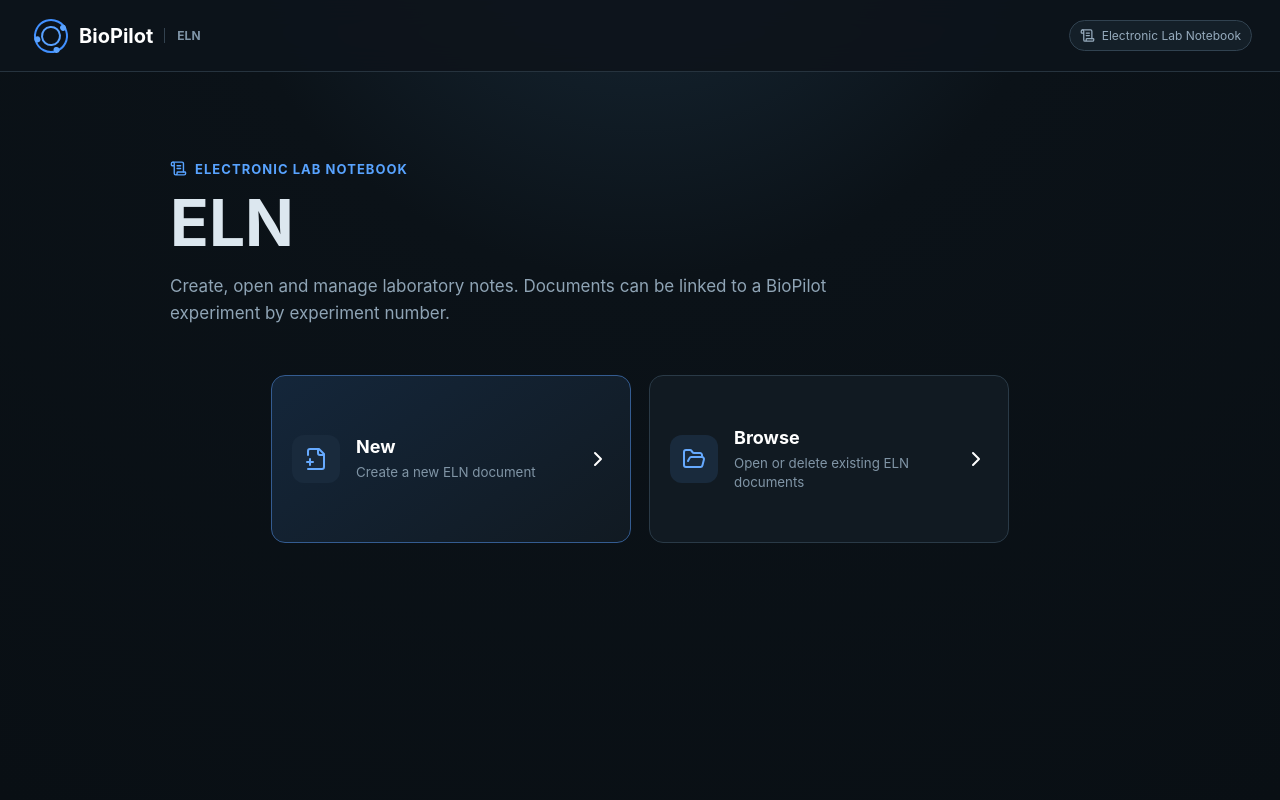
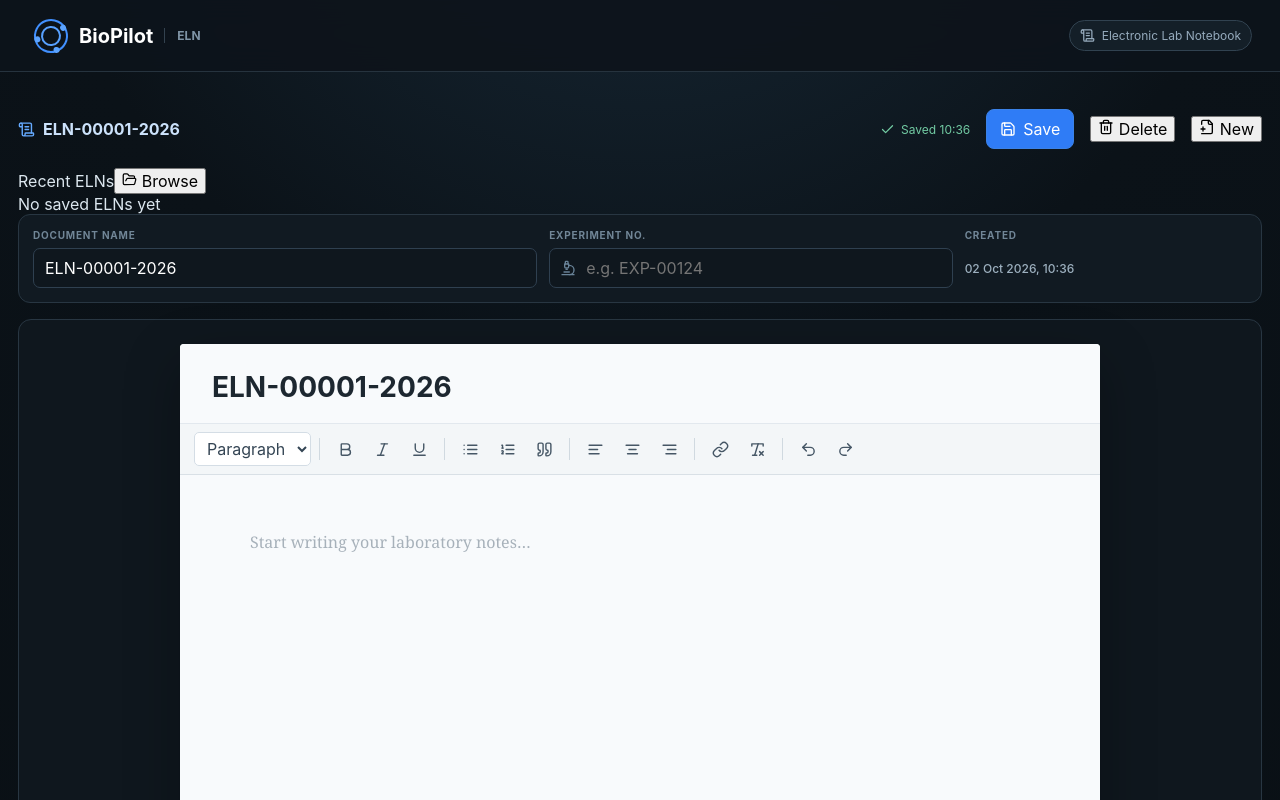
Before and after one commit to dennisbsj/biopilot-eln, a React (Vite) app: page / in a window 1280 px wide. Shown: the top 800 px of the page. Built offline with nearby package versions, Linux system fonts and the light colour scheme.

Commit message:
Open ELN directly in editor with recent document browser

```diff
--- a/src/App.tsx
+++ b/src/App.tsx
@@ -1,6 +1,6 @@
 import {useEffect,useMemo,useRef,useState} from "react";
 import {
-  AlignCenter,AlignLeft,AlignRight,ArrowLeft,Bold,Check,ChevronRight,
+  AlignCenter,AlignLeft,AlignRight,ArrowLeft,Bold,Check,
   FilePlus2,FolderOpen,Italic,Link,List,ListOrdered,Microscope,Quote,
   Redo2,RemoveFormatting,Save,ScrollText,Search,Trash2,Underline,Undo2,X
 } from "lucide-react";
@@ -9,7 +9,7 @@
   id:string; elnNumber:string; sequence:number; year:number; title:string;
   experimentNumber:string; contentHtml:string; createdAt:string; updatedAt:string;
 };
-type Screen="home"|"browse"|"editor";
+type Screen="browse"|"editor";
 
 const DOCS_KEY="biopilot-eln-docs-v1";
 const SEQ_KEY="biopilot-eln-seq-v1";
@@ -59,22 +59,11 @@
 function Logo(){
   return <span className="logo" aria-hidden="true"><i/><b/><em/><strong/></span>;
 }
-function Header({home}:{home:()=>void}){
+function Header({editor}:{editor:()=>void}){
   return <header className="appHeader">
-    <button className="brand" type="button" onClick={home}><Logo/><span>BioPilot</span><small>ELN</small></button>
+    <button className="brand" type="button" onClick={editor}><Logo/><span>BioPilot</span><small>ELN</small></button>
     <div className="moduleBadge"><ScrollText size={15}/> Electronic Lab Notebook</div>
   </header>;
-}
-function Home({go}:{go:(s:Screen)=>void}){
-  return <main className="home">
-    <div className="eyebrow"><ScrollText size={17}/> Electronic Lab Notebook</div>
-    <h1>ELN</h1>
-    <p className="lead">Create, open and manage laboratory notes. Documents can be linked to a BioPilot experiment by experiment number.</p>
-    <section className="cards">
-      <button className="card primary" type="button" onClick={()=>go("editor")}><span><FilePlus2/></span><div><b>New</b><small>Create a new ELN document</small></div><ChevronRight/></button>
-      <button className="card" type="button" onClick={()=>go("browse")} aria-label="Browse ELN documents"><span><FolderOpen/></span><div><b>Browse</b><small>Open or delete existing ELN documents</small></div><ChevronRight/></button>
-    </section>
-  </main>;
 }
 function Browser({docs,back,open,remove}:{docs:Doc[];back:()=>void;open:(d:Doc)=>void;remove:(d:Doc)=>void}){
   const[q,setQ]=useState("");
@@ -125,12 +114,13 @@
     <button title="Redo" onMouseDown={keep} onClick={()=>cmd("redo")}><Redo2 size={17}/></button>
   </div>;
 }
-function Editor({doc,onChange,onSave,onBack}:{doc:Doc;onChange:(d:Doc)=>void;onSave:(d:Doc)=>void;onBack:()=>void}){
+function Editor({doc,docs,onChange,onSave,onBrowse,onNew,onDelete,onOpen}:{doc:Doc;docs:Doc[];onChange:(d:Doc)=>void;onSave:(d:Doc)=>void;onBrowse:()=>void;onNew:()=>void;onDelete:(d:Doc)=>void;onOpen:(d:Doc)=>void}){
   const editor=useRef<HTMLDivElement>(null);
   const[dirty,setDirty]=useState(false);
   const[savedAt,setSavedAt]=useState(doc.updatedAt);
   const[editingTitle,setEditingTitle]=useState(false);
   const titleInput=useRef<HTMLInputElement>(null);
+  const recent=useMemo(()=>[...docs].sort((a,b)=>new Date(b.updatedAt).getTime()-new Date(a.updatedAt).getTime()).slice(0,5),[docs]);
 
   useEffect(()=>{if(editor.current&&editor.current.innerHTML!==doc.contentHtml)editor.current.innerHTML=doc.contentHtml},[doc.id]);
   useEffect(()=>{if(editingTitle){titleInput.current?.focus();titleInput.current?.select()}},[editingTitle]);
@@ -149,13 +139,29 @@
     window.addEventListener("keydown",h);return()=>window.removeEventListener("keydown",h);
   },[doc,dirty]);
 
+  const startNew=()=>{if(dirty)save();onNew()};
+  const requestDelete=()=>{
+    if(dirty){
+      const d={...doc,contentHtml:editor.current?.innerHTML||doc.contentHtml,updatedAt:new Date().toISOString()};
+      onChange(d);onSave(d);setDirty(false);setSavedAt(d.updatedAt);onDelete(d);return;
+    }
+    onDelete(doc);
+  };
+
   return <main className="editor">
     <div className="editorTop">
-      <button className="back" type="button" onClick={()=>{if(dirty)save();onBack()}}><ArrowLeft size={18}/> Back</button>
       <div className="docId"><ScrollText size={17}/><b>{doc.elnNumber}</b></div>
       <span className={dirty?"status dirty":"status saved"}>{dirty?<><span/> Unsaved changes</>:<><Check size={15}/> Saved {new Intl.DateTimeFormat("en-GB",{hour:"2-digit",minute:"2-digit"}).format(new Date(savedAt))}</>}</span>
       <button className="save" type="button" onClick={save}><Save size={16}/> Save</button>
+      <button className="editorAction deleteCurrent" type="button" onClick={requestDelete}><Trash2 size={16}/> Delete</button>
+      <button className="editorAction newDoc" type="button" onClick={startNew}><FilePlus2 size={16}/> New</button>
     </div>
+    <section className="recentStrip">
+      <div className="recentHeader"><span>Recent ELNs</span><button type="button" onClick={onBrowse}><FolderOpen size={15}/> Browse</button></div>
+      <div className="recentList">
+        {recent.length?recent.map(d=><button key={d.id} type="button" className={d.id===doc.id?"recentItem active":"recentItem"} onClick={()=>onOpen(d)}><b>{d.elnNumber}</b><small>{d.title||d.elnNumber}</small></button>):<span className="recentEmpty">No saved ELNs yet</span>}
+      </div>
+    </section>
     <section className="meta">
       <label><span>Document name</span><input value={doc.title} onChange={e=>update({title:e.target.value})} onBlur={()=>{if(!doc.title.trim())update({title:doc.elnNumber})}} placeholder={doc.elnNumber}/></label>
       <label><span>Experiment no.</span><div className="iconInput"><Microscope size={16}/><input value={doc.experimentNumber} onChange={e=>update({experimentNumber:e.target.value})} placeholder="e.g. EXP-00124"/></div></label>
@@ -184,36 +190,34 @@
   return <div className="overlay"><div className="modal"><button className="x" type="button" onClick={cancel}><X/></button><div className="warn"><Trash2/></div><h3>Delete {doc.elnNumber}?</h3><p>This permanently removes the ELN document from this browser. This action cannot be undone.</p><div className="modalActions"><button type="button" onClick={cancel}>Cancel</button><button type="button" className="confirm" onClick={confirm}><Trash2 size={16}/> Delete</button></div></div></div>;
 }
 export default function App(){
-  const[screen,setScreen]=useState<Screen>("home");
+  const[screen,setScreen]=useState<Screen>("editor");
   const[docs,setDocs]=useState<Doc[]>(()=>loadDocs());
-  const[current,setCurrent]=useState<Doc|null>(null);
+  const[current,setCurrent]=useState<Doc>(()=>makeDoc());
   const[pendingDelete,setPendingDelete]=useState<Doc|null>(null);
 
   useEffect(()=>persist(docs),[docs]);
+
   const save=(d:Doc)=>{
     commitNumber(d.year,d.sequence);
     setDocs(list=>list.some(x=>x.id===d.id)?list.map(x=>x.id===d.id?d:x):[d,...list]);
   };
-  const go=(s:Screen)=>{
-    if(s==="editor"){
+  const newDoc=()=>{setCurrent(makeDoc());setScreen("editor")};
+  const openDoc=(d:Doc)=>{setCurrent(d);setScreen("editor")};
+  const showEditor=()=>setScreen("editor");
+  const confirmDelete=()=>{
+    if(!pendingDelete)return;
+    const deletedId=pendingDelete.id;
+    setDocs(list=>list.filter(d=>d.id!==deletedId));
+    setPendingDelete(null);
+    if(current.id===deletedId){
       setCurrent(makeDoc());
       setScreen("editor");
-      return;
     }
-    if(s==="browse"){
-      setCurrent(null);
-      setScreen("browse");
-      return;
-    }
-    setScreen("home");
   };
-  const home=()=>setScreen("home");
-  const remove=()=>{if(!pendingDelete)return;setDocs(list=>list.filter(d=>d.id!==pendingDelete.id));setPendingDelete(null)};
 
-  return <div className="app"><Header home={home}/>
-    {screen==="home"&&<Home go={go}/>}
-    {screen==="browse"&&<Browser docs={docs} back={home} open={d=>{setCurrent(d);setScreen("editor")}} remove={setPendingDelete}/>}
-    {screen==="editor"&&current&&<Editor doc={current} onChange={setCurrent} onSave={save} onBack={home}/>}
-    {pendingDelete&&<Confirm doc={pendingDelete} cancel={()=>setPendingDelete(null)} confirm={remove}/>}
+  return <div className="app"><Header editor={showEditor}/>
+    {screen==="browse"&&<Browser docs={docs} back={showEditor} open={openDoc} remove={setPendingDelete}/>}
+    {screen==="editor"&&<Editor doc={current} docs={docs} onChange={setCurrent} onSave={save} onBrowse={()=>setScreen("browse")} onNew={newDoc} onDelete={setPendingDelete} onOpen={openDoc}/>}
+    {pendingDelete&&<Confirm doc={pendingDelete} cancel={()=>setPendingDelete(null)} confirm={confirmDelete}/>}
   </div>;
 }
```
